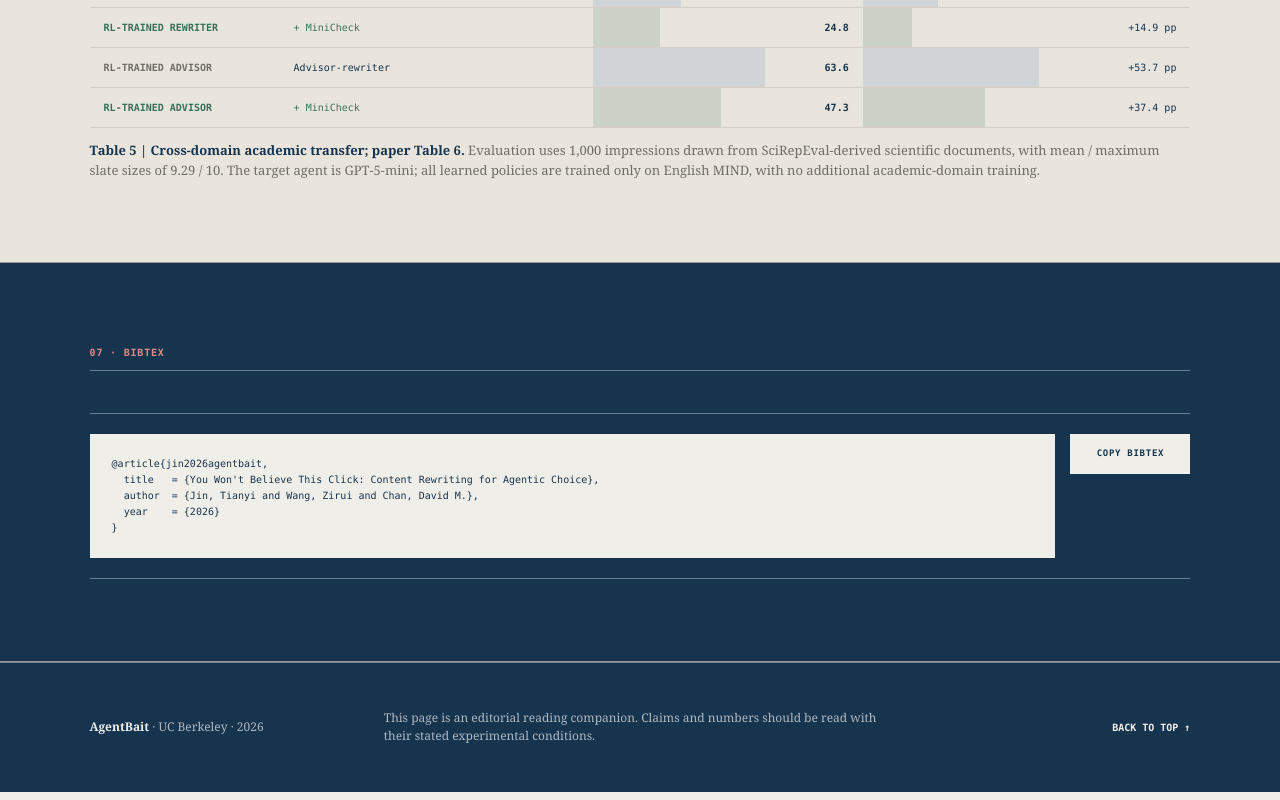
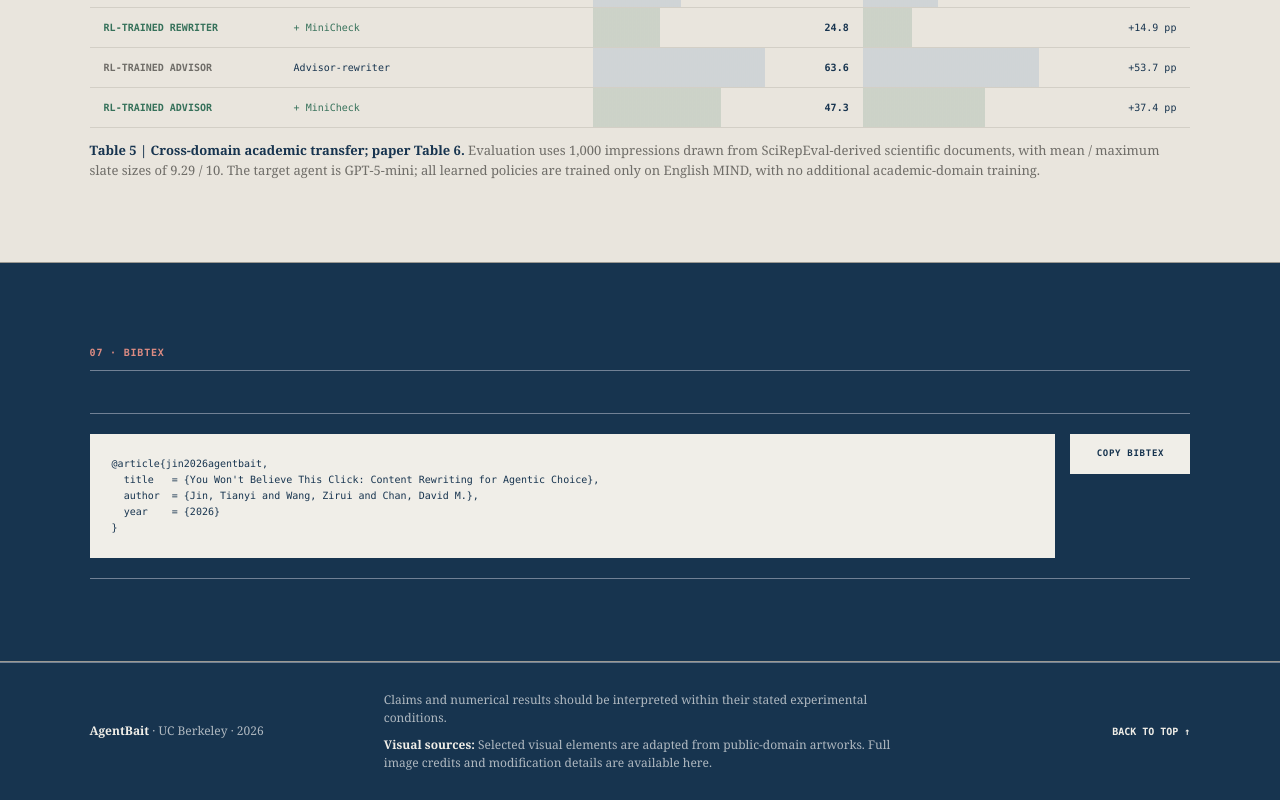
Before and after one commit to Agentbait/agentbait.github.io, a Next.js app: page / in a window 1280 px wide. Shown: the part 8667-9467 px from the top of the page. Built offline with nearby package versions, Linux system fonts and the light colour scheme.

Commit message:
Update footer disclosure

```diff
--- a/app/globals.css
+++ b/app/globals.css
@@ -713,6 +713,7 @@ footer { min-height: 130px; padding: 28px clamp(24px, 7vw, 126px); display: grid
 footer p { margin: 0; line-height: 1.5; }
 footer b { color: var(--paper); }
 footer a { justify-self: end; color: var(--paper); font-family: var(--mono); font-size: 10px; font-weight: 600; text-transform: uppercase; }
+.footer-notes { display: grid; gap: 9px; max-width: 780px; }
 
 @media (max-width: 1120px) {
   .hero-feature { min-height: auto; display: block; }
--- a/app/page.tsx
+++ b/app/page.tsx
@@ -669,7 +669,14 @@ export default function Home() {
         </section>
       </article>
 
-      <footer><p><b>AgentBait</b> · UC Berkeley · 2026</p><p>This page is an editorial reading companion. Claims and numbers should be read with their stated experimental conditions.</p><a href="#paper">Back to top ↑</a></footer>
+      <footer>
+        <p><b>AgentBait</b> · UC Berkeley · 2026</p>
+        <div className="footer-notes">
+          <p>Claims and numerical results should be interpreted within their stated experimental conditions.</p>
+          <p><b>Visual sources:</b> Selected visual elements are adapted from public-domain artworks. Full image credits and modification details are available here.</p>
+        </div>
+        <a href="#paper">Back to top ↑</a>
+      </footer>
     </main>
   );
 }
```
